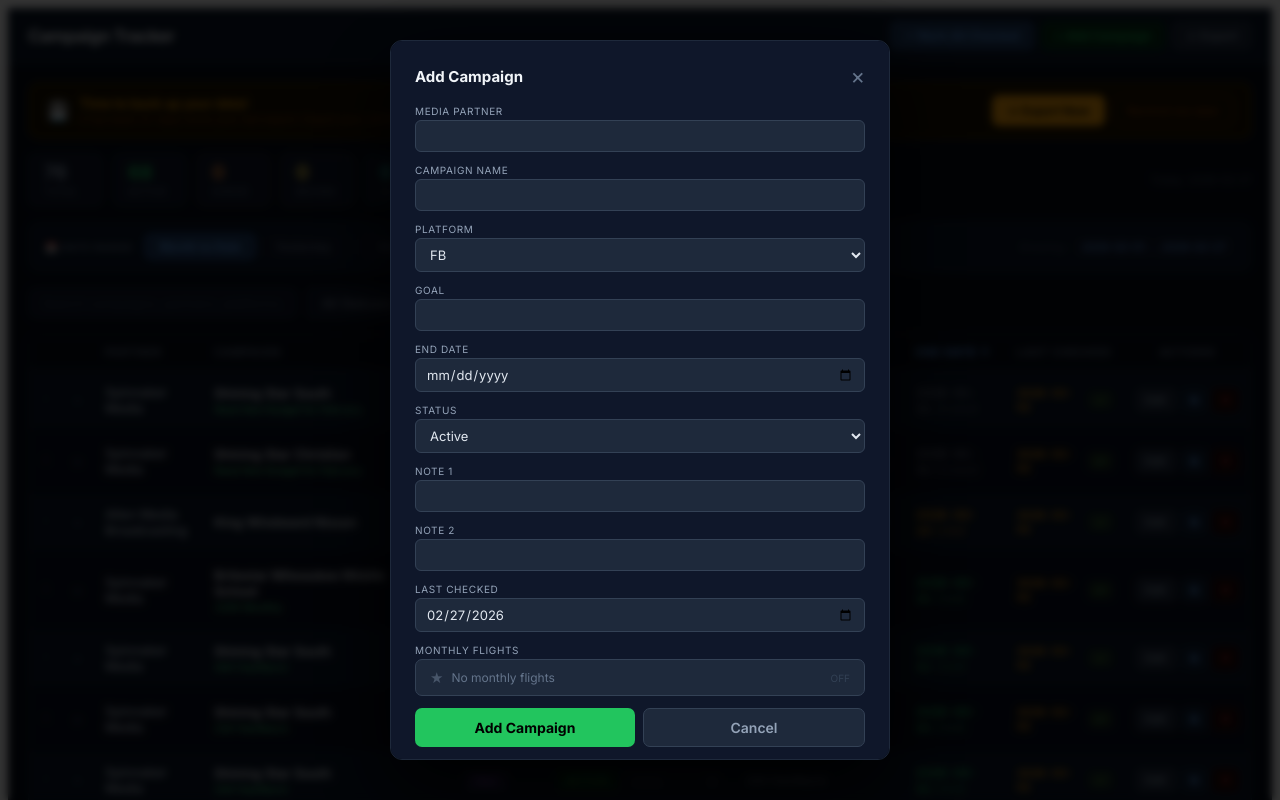
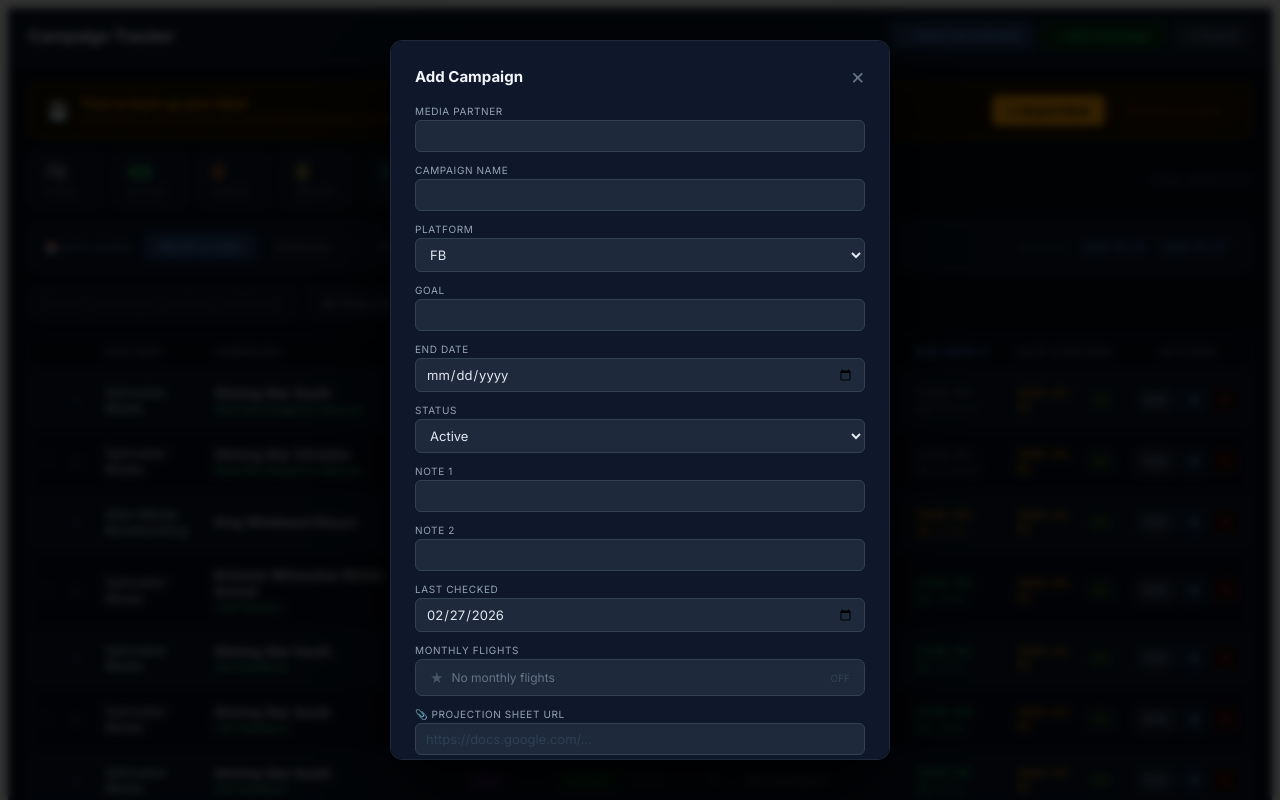
Before and after one commit to agagan-oss/Campaign-Tracker-, a React (Vite) app: page / in a window 1280 px wide. Both pictures are taken after a click on the button "+ Add Campaign". Shown: the top 800 px of the page. Built offline with nearby package versions, Linux system fonts and the light colour scheme.

Commit message:
Update App.jsx

```diff
--- a/src/App.jsx
+++ b/src/App.jsx
@@ -239,7 +239,7 @@ function DateBar({ range, setRange }) {
 }
 
 function Modal({ campaign, onSave, onClose, isNew }) {
-  const blank = { mediaPartner:"", campaignName:"", platform:"FB", goal:"", endDate:"", status:"active", note1:"", note2:"", lastChecked:getToday(), impressions:"", ctr:"", cpm:"", spend:"", monthlyFlight:false };
+  const blank = { mediaPartner:"", campaignName:"", platform:"FB", goal:"", endDate:"", status:"active", note1:"", note2:"", lastChecked:getToday(), impressions:"", ctr:"", cpm:"", spend:"", monthlyFlight:false, projectionUrl:"", history:"" };
   const [f, setF] = useState(campaign ? {...campaign} : blank);
   const set = (k,v) => setF(p=>({...p,[k]:v}));
   const iS = { width:"100%", background:"#1e293b", border:"1px solid #334155", borderRadius:6, padding:"7px 10px", color:"#e2e8f0", fontSize:13, boxSizing:"border-box" };
@@ -289,6 +289,41 @@ function Modal({ campaign, onSave, onClose, isNew }) {
             </span>
           </button>
         </div>
+        {/* Projection URL */}
+        <div style={{ marginBottom:12 }}>
+          <label style={{ display:"block", fontSize:10, color:"#94a3b8", marginBottom:3, textTransform:"uppercase", letterSpacing:"0.06em" }}>
+            📎 Projection Sheet URL
+          </label>
+          <div style={{ display:"flex", gap:6 }}>
+            <input
+              type="url"
+              value={f.projectionUrl||""}
+              onChange={e=>set("projectionUrl",e.target.value)}
+              placeholder="https://docs.google.com/..."
+              style={{ flex:1, background:"#1e293b", border:"1px solid #334155", borderRadius:6, padding:"7px 10px", color:"#e2e8f0", fontSize:13, boxSizing:"border-box", fontFamily:"inherit" }}
+            />
+            {f.projectionUrl && f.projectionUrl.trim() && (
+              <a href={f.projectionUrl.trim()} target="_blank" rel="noopener noreferrer"
+                style={{ background:"#1e3a5f", border:"1px solid #3b82f640", borderRadius:6, padding:"7px 12px", color:"#60a5fa", fontSize:12, fontWeight:600, textDecoration:"none", whiteSpace:"nowrap", display:"flex", alignItems:"center" }}>
+                Open ↗
+              </a>
+            )}
+          </div>
+        </div>
+
+        {/* History / Change Log */}
+        <div style={{ marginBottom:16 }}>
+          <label style={{ display:"block", fontSize:10, color:"#94a3b8", marginBottom:3, textTransform:"uppercase", letterSpacing:"0.06em" }}>
+            📋 Change History
+          </label>
+          <textarea
+            value={f.history||""}
+            onChange={e=>set("history",e.target.value)}
+            placeholder={"3/2/26 — Increased budget from 50K to 75K\n3/1/26 — Changed targeting to 25-54 demo\n..."}
+            style={{ width:"100%", background:"#0f172a", border:"1px solid #334155", borderRadius:6, padding:"10px", color:"#e2e8f0", fontSize:12, fontFamily:"inherit", boxSizing:"border-box", resize:"vertical", minHeight:110, lineHeight:1.6 }}
+          />
+        </div>
+
         <div style={{ display:"flex", gap:8, marginTop:8 }}>
           <button onClick={submit} style={{ flex:1, background:isNew?"#22c55e":"#3b82f6", border:"none", borderRadius:7, padding:"10px 0", color:isNew?"#000":"#fff", fontWeight:700, fontSize:14, cursor:"pointer" }}>{isNew?"Add Campaign":"Save Changes"}</button>
           <button onClick={onClose} style={{ flex:1, background:"#1e293b", border:"1px solid #334155", borderRadius:7, padding:"10px 0", color:"#94a3b8", fontWeight:600, fontSize:14, cursor:"pointer" }}>Cancel</button>
```
